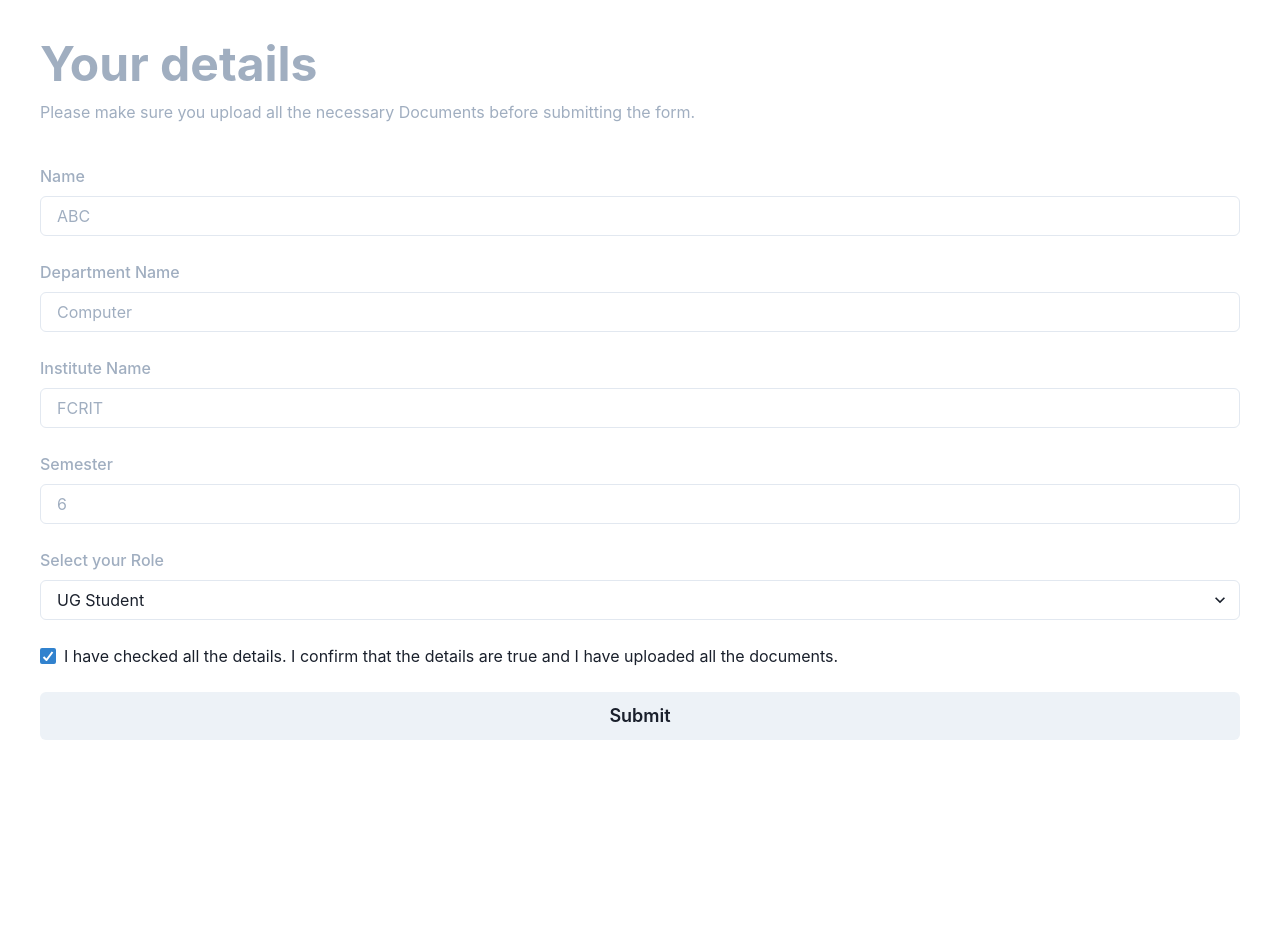
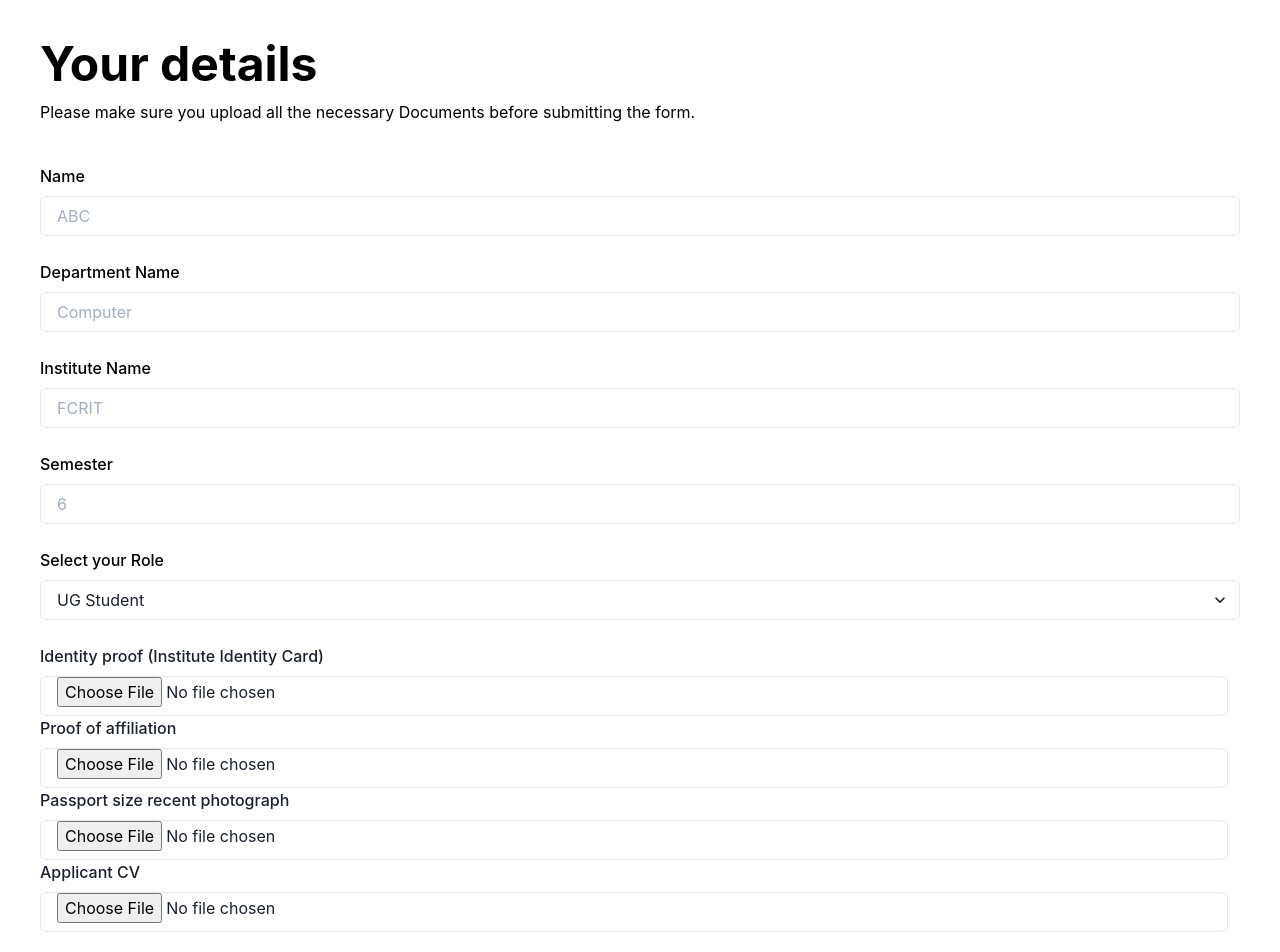
Before and after one commit to IEI-Website/IEI-Website, a Next.js app: page /register/UserInfo in a window 1280 px wide. Shown: the top 952 px of the page. Before the commit the page ends 800 px from the top, so only its background shows below. Built offline with nearby package versions, Linux system fonts and the light colour scheme.

Commit message:
commondocs+userinfo combined

```diff
--- /dev/null
+++ b/pages/register/CommonDocs.js
@@ -0,0 +1,35 @@
+import React from 'react';
+import {
+  FormControl,
+  FormLabel,
+  Input,
+  FormErrorMessage,
+  Button,
+  ButtonGroup,
+  FormHelperText,
+} from '@chakra-ui/react'
+import UploadFile from './components/UploadFile.js';
+
+
+
+var common = (props) => {
+
+  const onSubmit = async (event) => {
+    event.preventDefault();
+
+}
+
+
+    return(
+        <div>
+          <FormControl>
+          <UploadFile  label={"Identity proof (Institute Identity Card)"} />
+          <UploadFile  label={"Proof of affiliation"} />
+          <UploadFile  label={"Passport size recent photograph"} />
+          <UploadFile  label={"Applicant CV"} />
+          </FormControl>
+          </div>
+    );
+}
+
+export default common;
--- a/pages/register/UserInfo.tsx
+++ b/pages/register/UserInfo.tsx
@@ -12,10 +12,11 @@ import {
   Button,
   useColorModeValue,
 } from '@chakra-ui/react';
+import CommonDocs from './CommonDocs.js';
 
 const Details = () => {
   // const bgColor = useColorModeValue('gray.50', 'whiteAlpha.50');
-  const secondaryTextColor = 'gray.400';
+  const secondaryTextColor = 'black';
   return (
     <VStack w="full" h="full" p={10} spacing={10} alignItems="flex-start" >
       <VStack spacing={3} alignItems="flex-start">
@@ -58,6 +59,9 @@ const Details = () => {
             </Select>
           </FormControl>
         </GridItem>
+        <GridItem>
+          <CommonDocs />
+        </GridItem>
         <GridItem colSpan={2}>
           <Checkbox defaultChecked>I have checked all the details. I confirm that the details are true and I have uploaded all the documents.</Checkbox>
         </GridItem>
--- /dev/null
+++ b/pages/register/components/UploadFile.js
@@ -0,0 +1,20 @@
+import React from 'react';
+import {
+  FormControl,
+  FormLabel,
+  Input,
+  Button
+} from '@chakra-ui/react'
+
+
+var UploadFile = (props) => {
+
+    return(
+          <FormControl>
+          <FormLabel>{props.label}</FormLabel>
+          <Input type='file' />
+          </FormControl>
+    );
+}
+
+export default UploadFile;
--- a/pages/register/index.js
+++ b/pages/register/index.js
@@ -14,7 +14,7 @@ export default function Home() {
         <meta name="title" content="IEI-BLC FCRIT" />
 
       </Head>
-      <VideoBackground />
+      {/* <VideoBackground /> */}
       <Header/>
       <Center  fontSize="6xl" fontWeight="bold" color="white">
         Registration
```
Also changed, not shown: pages/register/common.js (deleted, +0 -52 lines), pages/register/components/uploadFile.js (deleted, +0 -30 lines).
